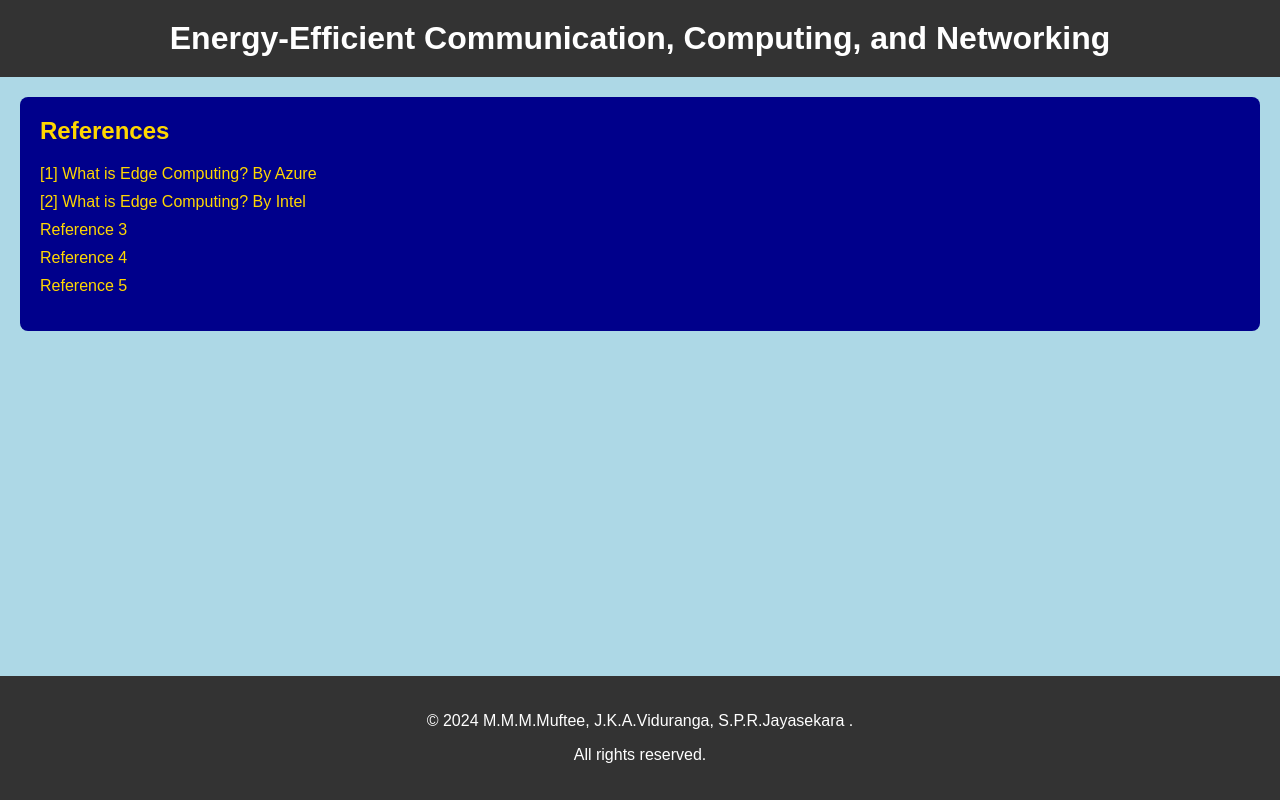
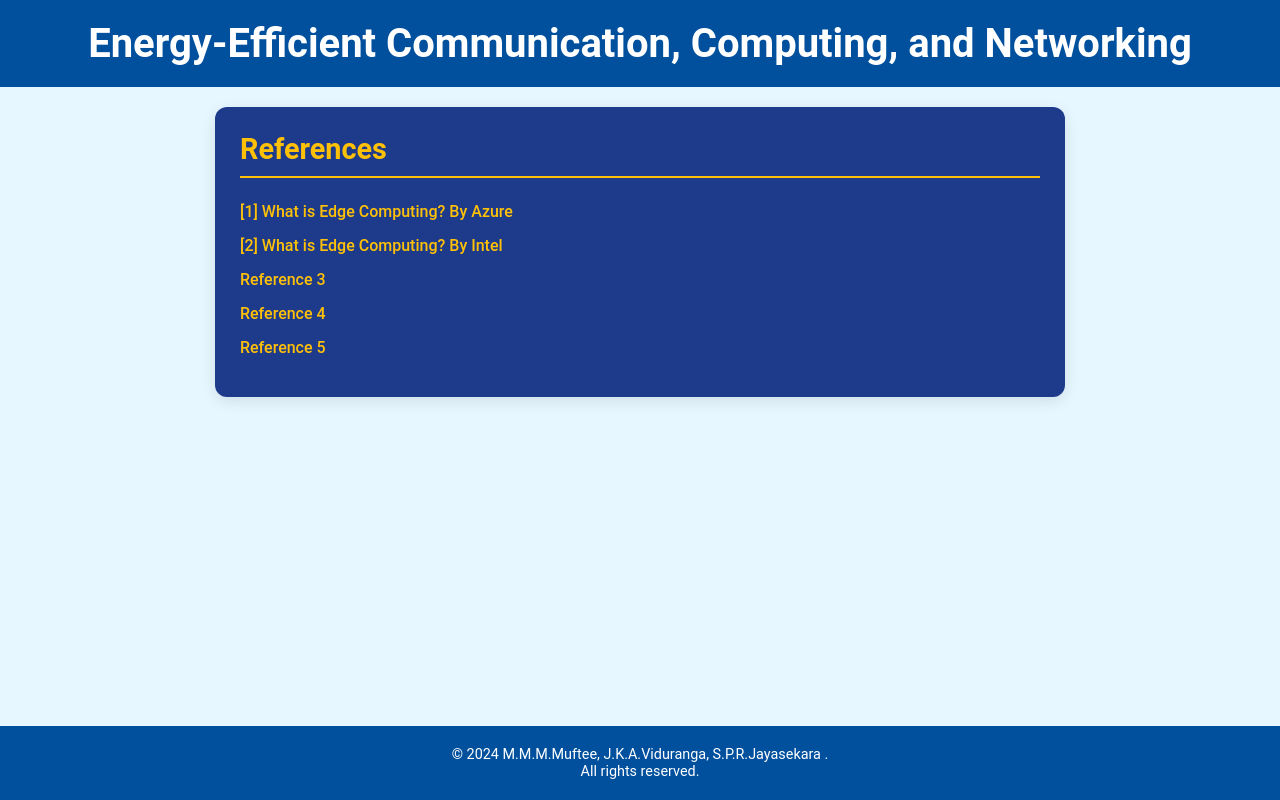
Before and after one commit to Muftee-Mysan/Telecom-poster, a plain HTML site: page index.html in a window 1280 px wide. Drawn offline with Linux system fonts and the light colour scheme.

Commit message:
Update style.css

```diff
--- a/style.css
+++ b/style.css
@@ -1,16 +1,16 @@
 body {
-    font-family: Arial, sans-serif;
+    font-family: 'Roboto', sans-serif;
     margin: 0;
     padding: 0;
     box-sizing: border-box;
-    background-color: #ADD8E6; /* Light Blue Background */
+    background-color: #E6F7FF; /* Softer Light Blue Background */
     display: flex;
     flex-direction: column;
     min-height: 100vh;
 }
 
 header {
-    background-color: #333; /* Dark Gray Header */
+    background-color: #00509E; /* Elegant Dark Blue Header */
     color: #ffffff; /* White Text */
     padding: 20px;
     text-align: center;
@@ -18,45 +18,59 @@ header {
 
 header h1 {
     margin: 0;
+    font-size: 2.5em;
+    font-weight: bold;
     color: #ffffff; /* Ensuring header text is white */
 }
 
 .references-box {
-    background-color: #00008B; /* Dark Blue Box */
+    background-color: #1E3A8A; /* Richer Dark Blue Box */
     color: #ffffff; /* White Text */
-    border: none; /* Removed border for a cleaner look */
-    padding: 20px;
-    margin: 20px;
-    border-radius: 8px;
+    padding: 25px;
+    margin: 20px auto;
+    max-width: 800px; /* Constrain width for better readability */
+    border-radius: 12px; /* Smoother rounded corners */
+    box-shadow: 0px 4px 15px rgba(0, 0, 0, 0.1); /* Subtle shadow for depth */
 }
 
 .references-box h2 {
     margin-top: 0;
-    color: #FFD700; /* Gold color for the heading to make it stand out */
+    font-size: 1.8em;
+    color: #FFC107; /* Gold color for the heading */
+    border-bottom: 2px solid #FFC107; /* Gold underline */
+    padding-bottom: 10px;
 }
 
 .references-box ul {
     list-style-type: none;
     padding: 0;
+    margin: 0;
 }
 
 .references-box ul li {
-    margin-bottom: 10px;
+    margin-bottom: 15px; /* Increased spacing for clarity */
 }
 
 .references-box ul li a {
-    color: #FFD700; /* Gold Links */
+    color: #FFC107; /* Gold Links */
     text-decoration: none;
+    font-weight: 500; /* Slightly bolder for readability */
 }
 
 .references-box ul li a:hover {
     text-decoration: underline;
+    color: #FFD54F; /* Lighter gold on hover */
 }
 
 footer {
-    background-color: #333; /* Dark Gray Footer */
+    background-color: #00509E; /* Matching Dark Blue Footer */
     color: white;
     text-align: center;
     padding: 20px;
-    margin-top: auto; /* Pushes footer to bottom */
+    margin-top: auto; /* Keeps footer at the bottom */
+    font-size: 0.9em;
 }
+
+footer p {
+    margin: 0;
+}
```
